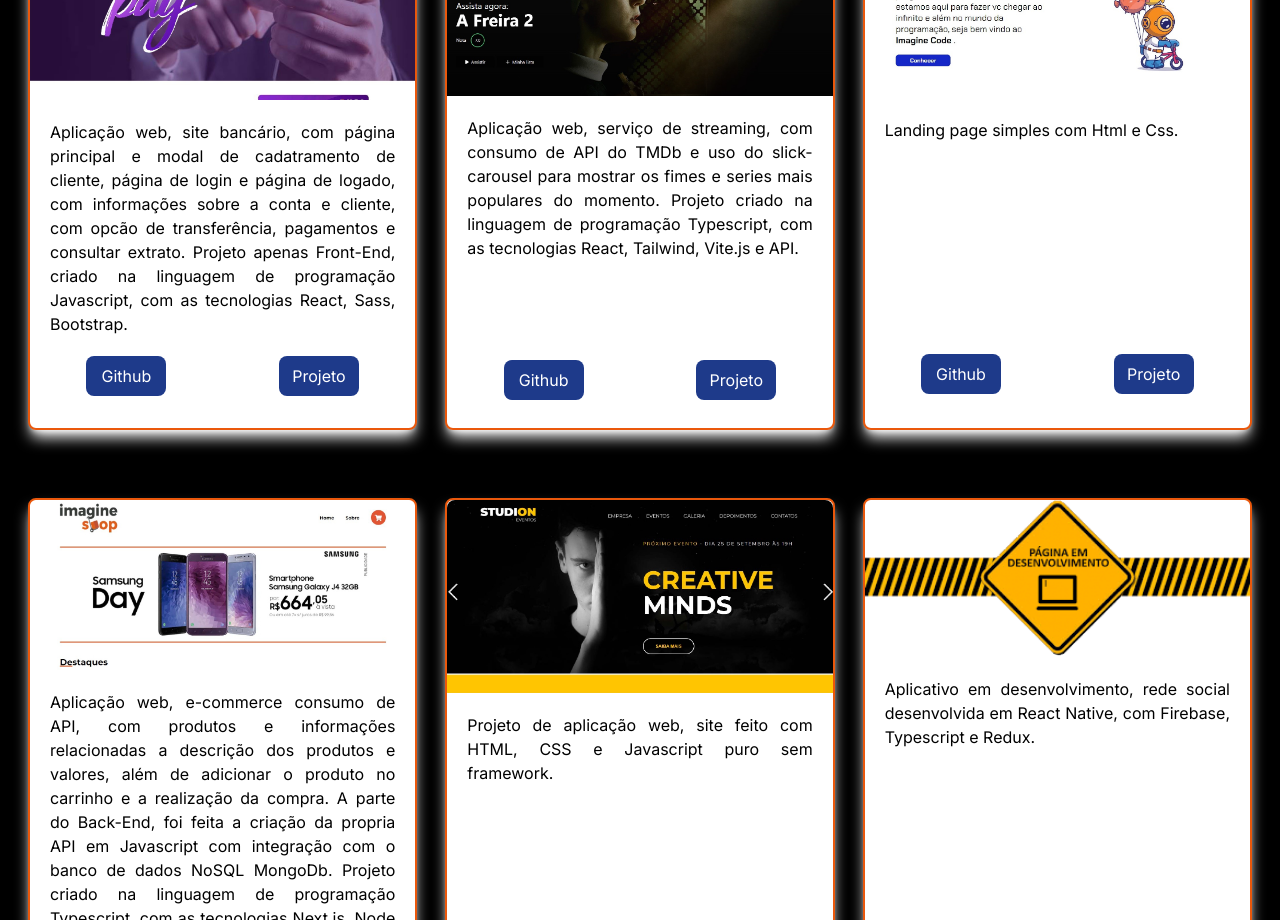
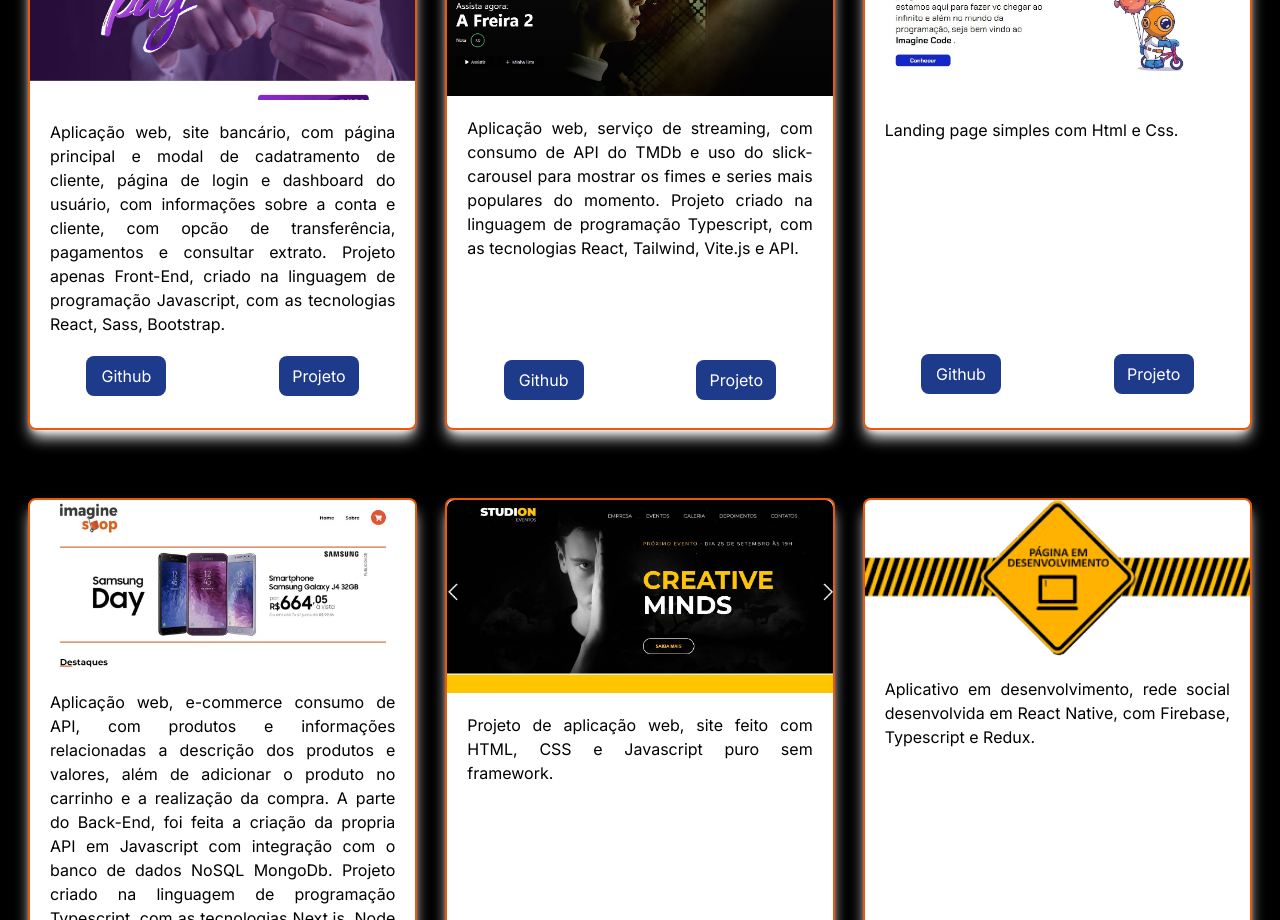
Before and after one commit to Henrique-Penha/portfolio, a Next.js app: page / in a window 1280 px wide. Shown: the part 3880-4800 px from the top of the page. Built offline with nearby package versions, Linux system fonts and the light colour scheme.

Commit message:
(feat): Atualização

```diff
--- a/src/app/components/Projects.tsx
+++ b/src/app/components/Projects.tsx
@@ -17,7 +17,7 @@ const Projects = () => {
                         <Image src={Mag} width={2000} height={900} alt="Test" className="rounded-t-lg"/>
                         <p className="m-5 text-justify">
                         Aplicação web, site bancário, com página principal e modal de cadatramento de cliente,
-                        página de login e página de logado, com informações sobre a conta e cliente, com opcão de transferência,
+                        página de login e dashboard do usuário, com informações sobre a conta e cliente, com opcão de transferência,
                         pagamentos e consultar extrato. Projeto apenas Front-End, criado na linguagem de programação Javascript,
                         com as tecnologias React, Sass, Bootstrap.
                         </p>
```
